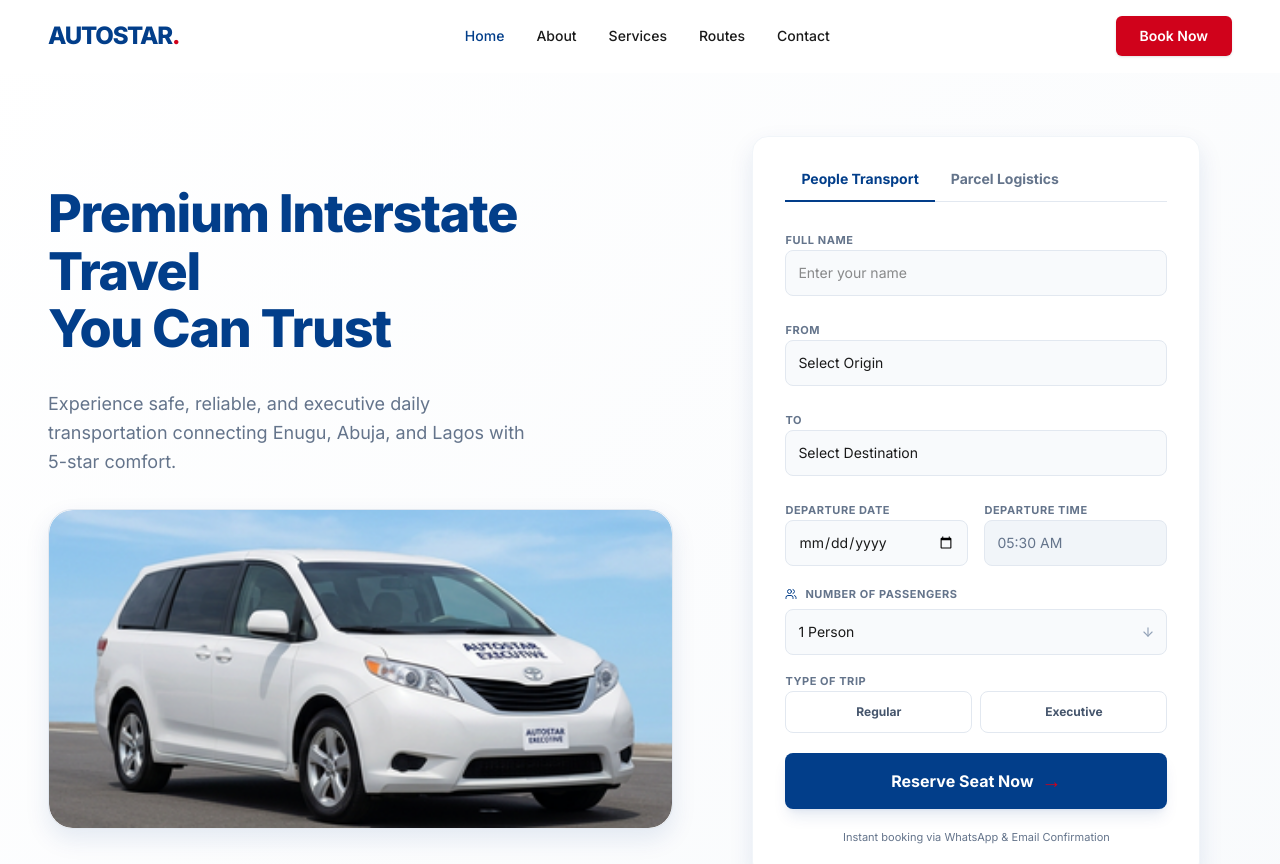
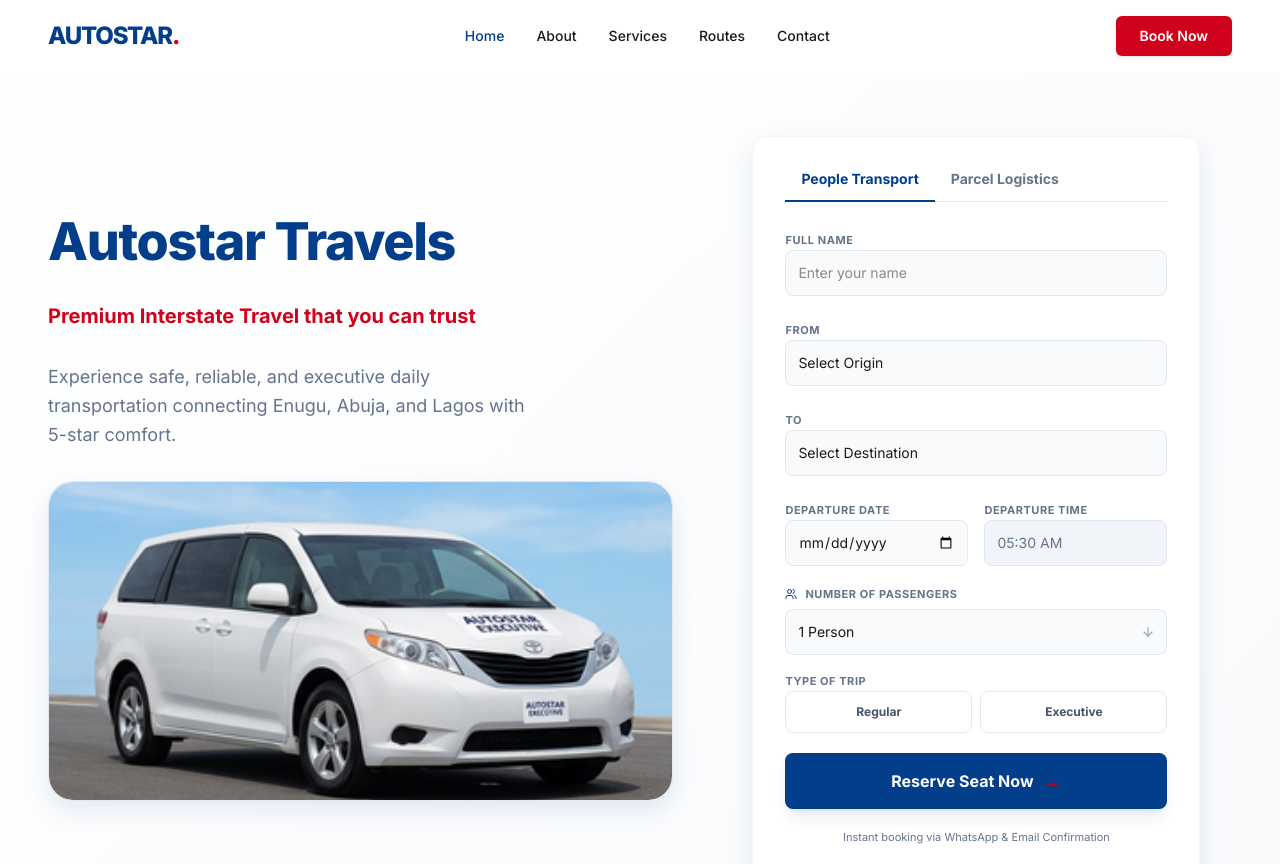
Before and after one commit to Dera-25/autostar-travels-nigeria--1-, a React (Vite) app: page / in a window 1280 px wide. Shown: the top 864 px of the page. Built offline with nearby package versions, Linux system fonts and the light colour scheme.

Commit message:
Text change

```diff
--- a/src/components/Hero.tsx
+++ b/src/components/Hero.tsx
@@ -16,9 +16,11 @@
             className="space-y-8"
           >
             <h1 className="text-[52px] font-display font-extrabold leading-[1.1] text-primary">
-              Premium Interstate Travel <br />
-              You Can Trust
+              Autostar Travels
             </h1>
+            <p className="text-xl font-bold text-accent">
+              Premium Interstate Travel that you can trust
+            </p>
 
             <p className="text-lg text-slate-500 max-w-[480px] leading-relaxed">
               Experience safe, reliable, and executive daily transportation connecting
```
